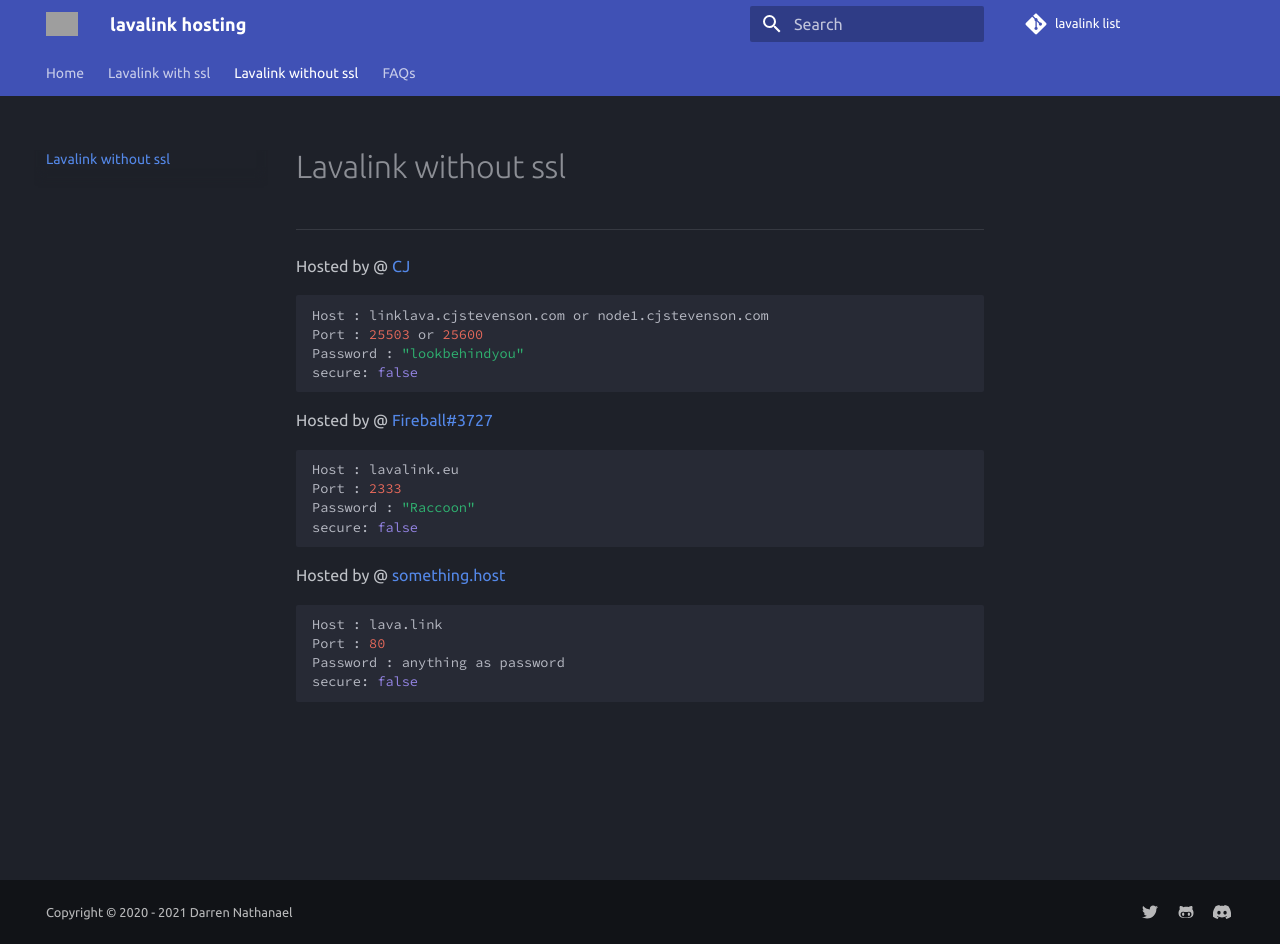
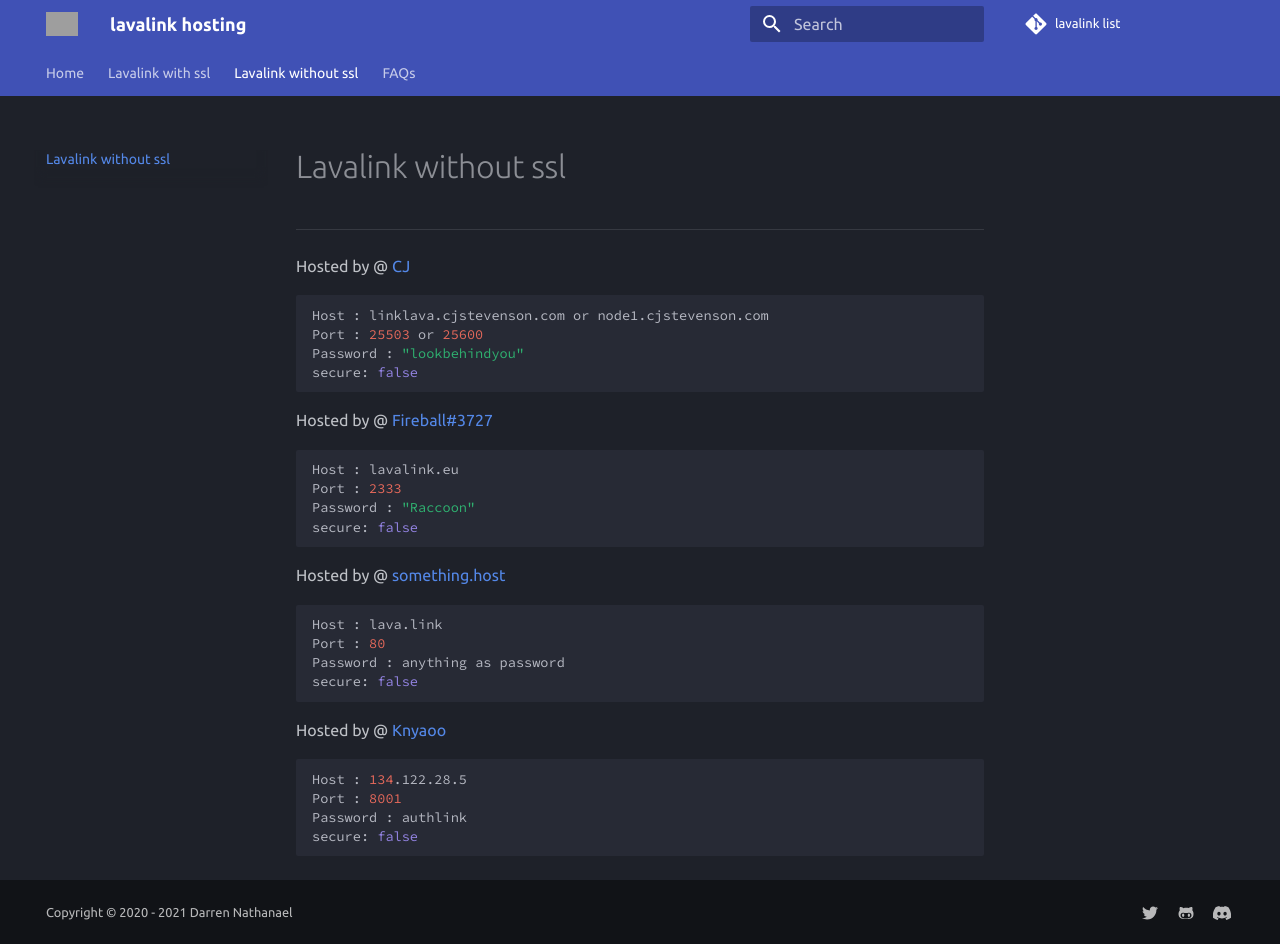
Before and after one commit to DarrenOfficial/lavalink-list, an MkDocs documentation site: the page built from docs/NoSSL/lavalink-without-ssl.md, in a window 1280 px wide and 944 px high. Built offline with MkDocs 1.6.1 and Material for MkDocs 9.7.7, drawn with Linux system fonts in a browser that asks for light colours; comment, search, counter and statistics services are not loaded; grey boxes are pictures that could not be loaded.

Commit message:
Added my one

````diff
--- a/docs/NoSSL/lavalink-without-ssl.md
+++ b/docs/NoSSL/lavalink-without-ssl.md
@@ -21,3 +21,10 @@ Port : 80
 Password : anything as password
 secure: false
 ```
+Hosted by @ [Knyaoo](https://github.com/knyaoo)
+```bash
+Host : 134.122.28.5
+Port : 8001
+Password : authlink
+secure: false
+```
````
